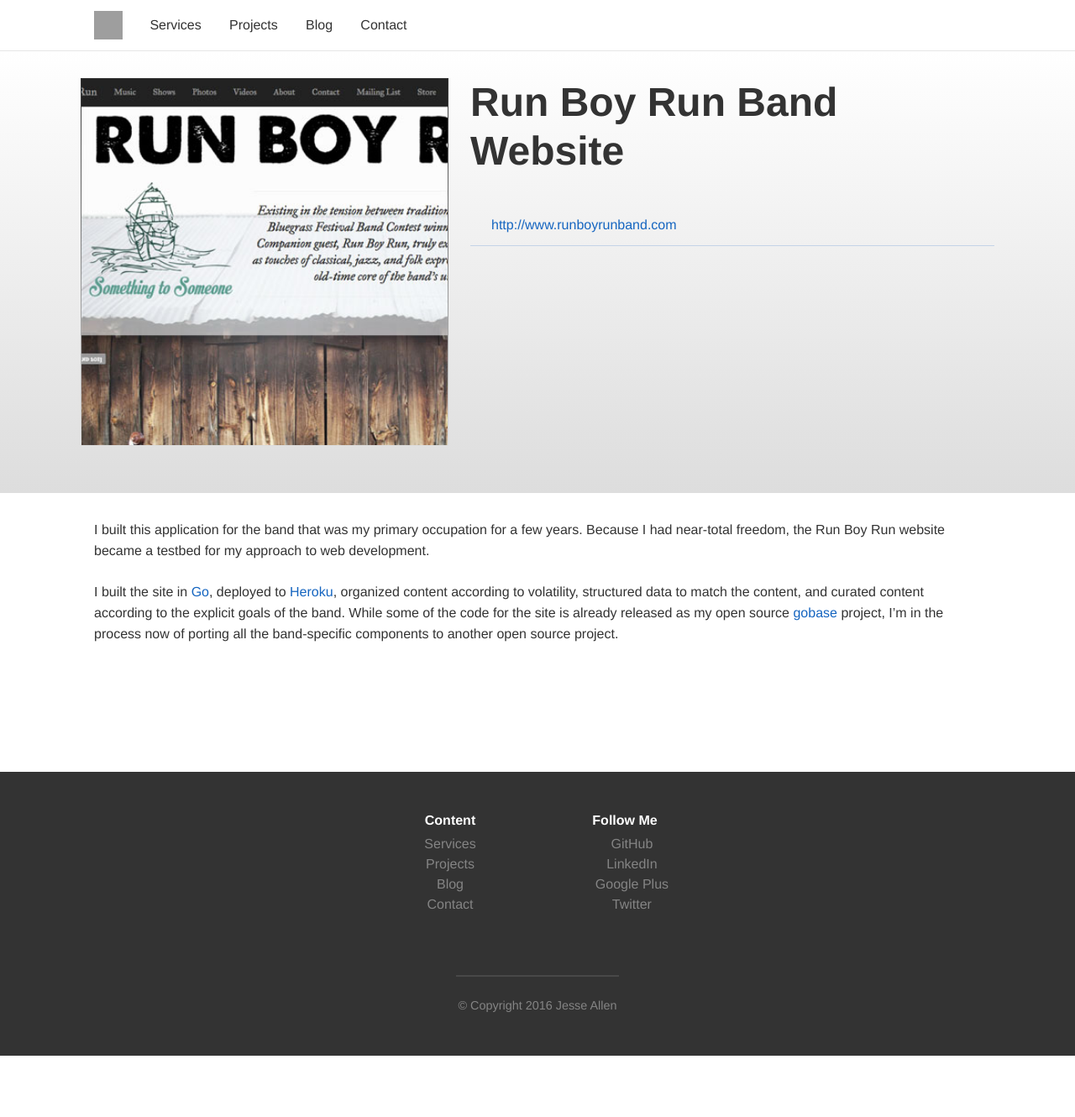
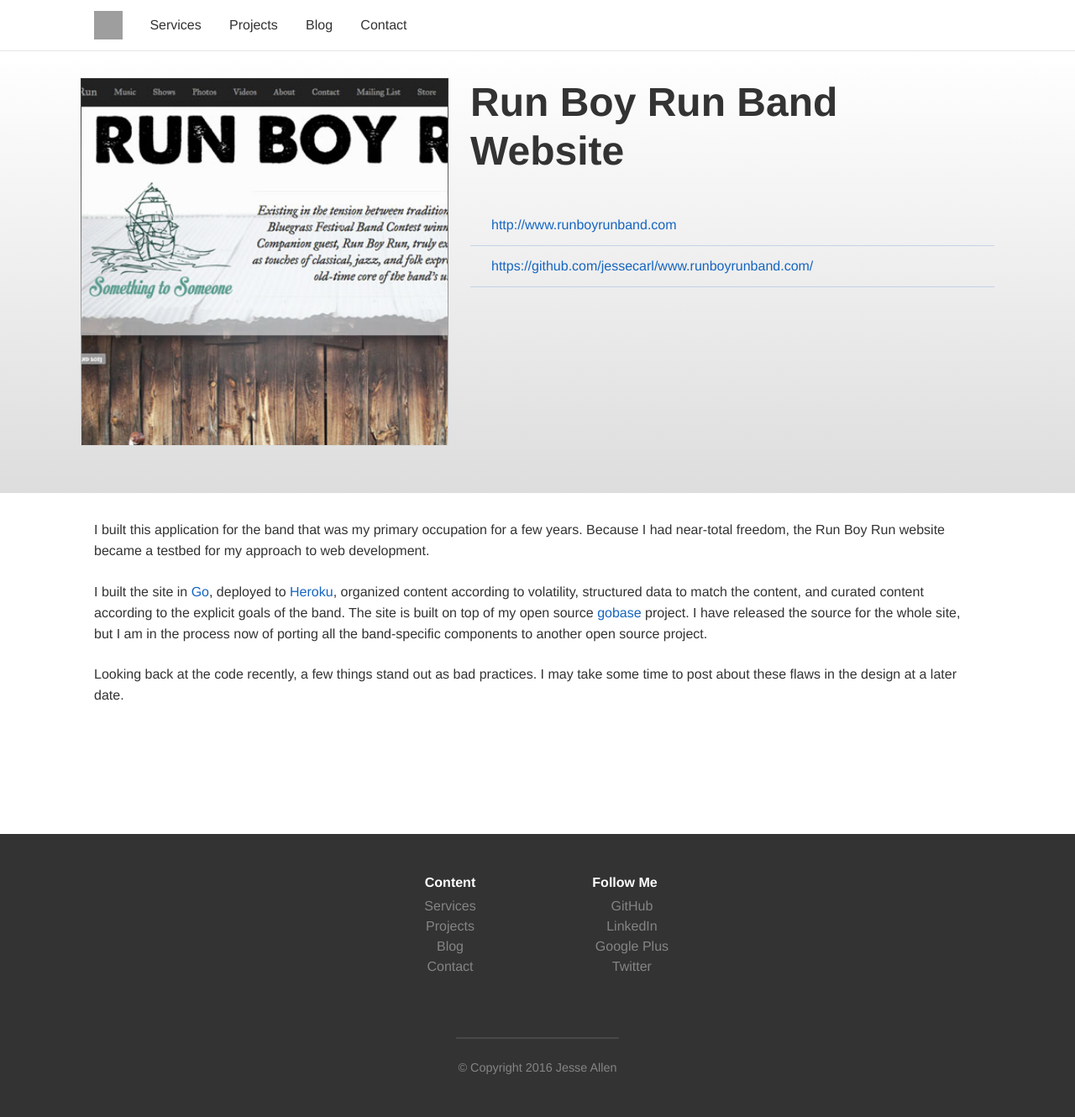
Before and after one commit to jessecarl/jessecarl.github.io, a Jekyll site: the page built from _projects/runboyrunband.md, in a window 1280 px wide. Shown: the whole page at 84% size. Built offline with Jekyll 4.4.1, drawn with Linux system fonts in a browser that asks for light colours; before the commit the page ends 1257 px from its top, so only the background shows below that; grey boxes are pictures that could not be loaded.

Commit message:
RBR Project updated with source
With the source made public, the project has been updated to reflect
this.

```diff
--- a/_projects/runboyrunband.md
+++ b/_projects/runboyrunband.md
@@ -8,7 +8,9 @@ images:
   - src: runboyrun.jpg
     alt: Run Boy Run
     animated: runboyrun.gif
-links: http://www.runboyrunband.com
+links:
+  - http://www.runboyrunband.com
+  - https://github.com/jessecarl/www.runboyrunband.com/
 ---
 
 I built this application for the band that was my primary occupation for a few
@@ -18,7 +20,10 @@ testbed for my approach to web development.<!--more-->
 I built the site in [Go](http://golang.org), deployed to
 [Heroku](http://heroku.com), organized content according to volatility,
 structured data to match the content, and curated content according to the
-explicit goals of the band. While some of the code for the site is already
-released as my open source [gobase](http://github.com/lazyengineering/gobase)
-project, I’m in the process now of porting all the band-specific components
-to another open source project.
+explicit goals of the band. The site is built on top of my open source
+[gobase](http://github.com/lazyengineering/gobase) project. I have released
+the source for the whole site, but I am in the process now of porting all the
+band-specific components to another open source project.
+
+Looking back at the code recently, a few things stand out as bad practices. I
+may take some time to post about these flaws in the design at a later date.
```
